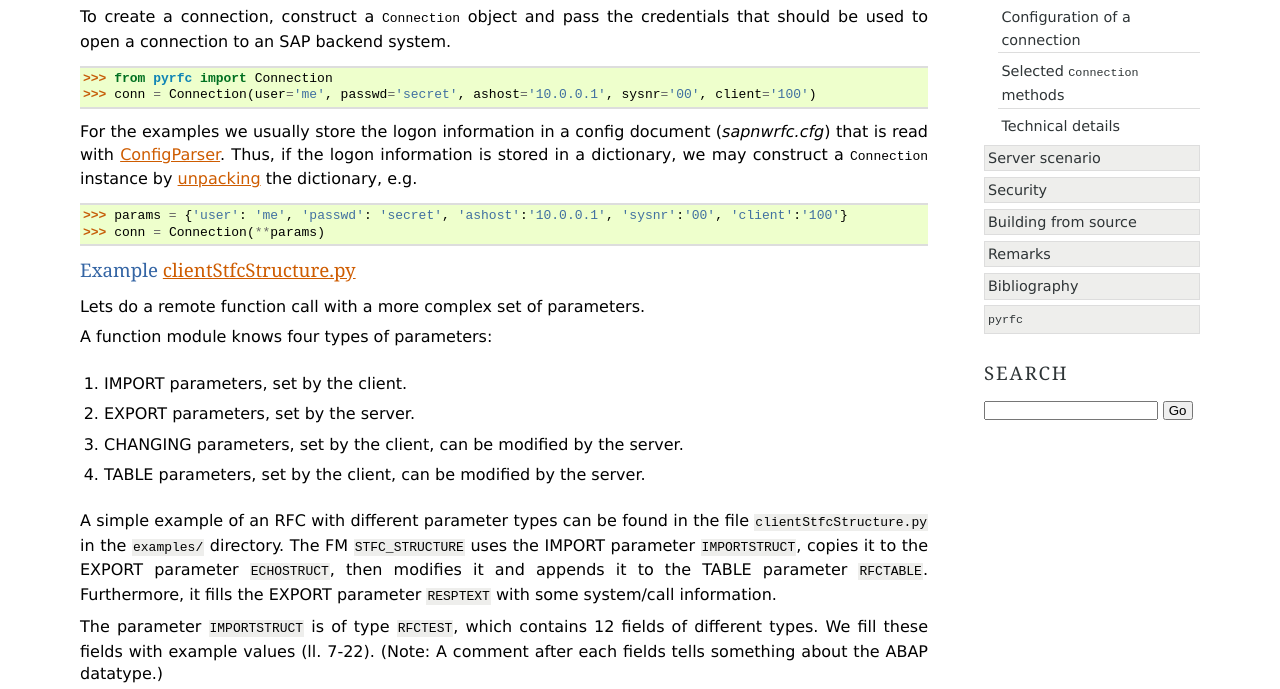
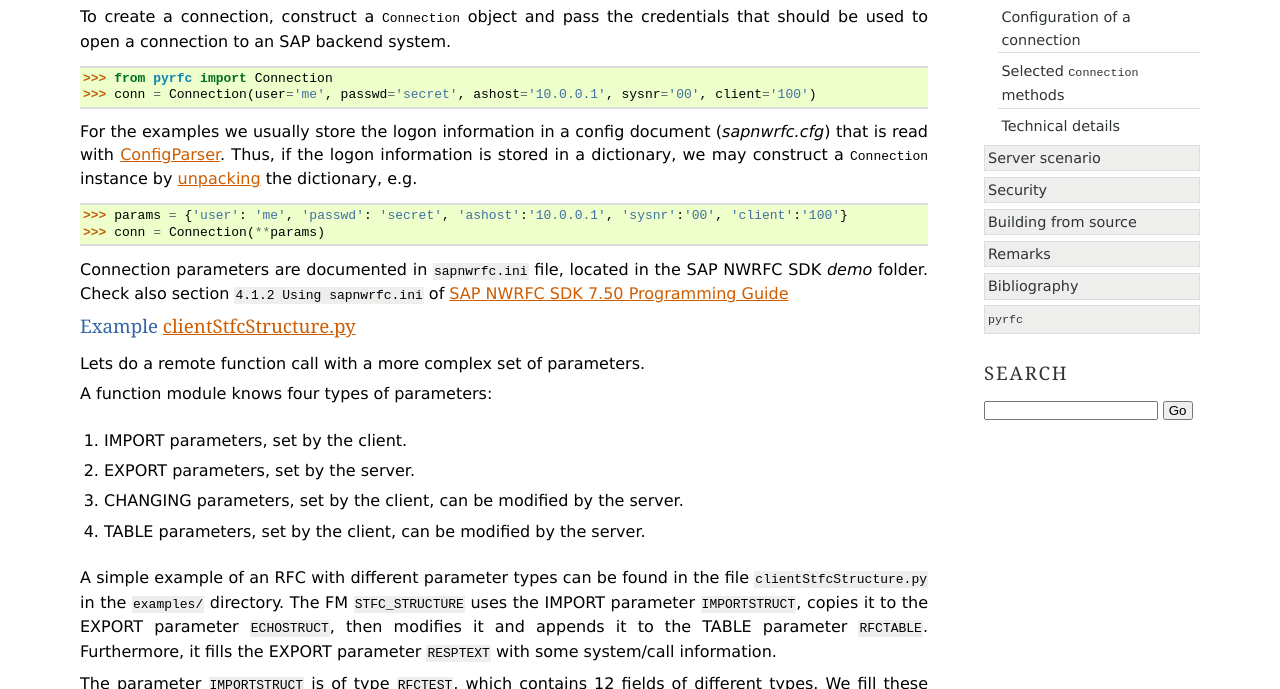
Before and after one commit to SAP/PyRFC, a Sphinx documentation site: the page built from doc/client.rst, in a window 1280 px wide and 900 px high, scrolled down 301 px, cut to the strip 0-689 px from the top of the window. Built offline with Sphinx 7.4.7, drawn with Linux system fonts in a browser that asks for light colours.

Commit message:
docs: connection parameters configuration, sapnwrfc.ini

```diff
--- a/doc/client.rst
+++ b/doc/client.rst
@@ -36,6 +36,10 @@ instance by `unpacking`_ the dictionary, e.g.
 >>> params = {'user': 'me', 'passwd': 'secret', 'ashost':'10.0.0.1', 'sysnr':'00', 'client':'100'}
 >>> conn = Connection(**params)
 
+
+Connection parameters are documented in ``sapnwrfc.ini`` file, located in
+the SAP NWRFC SDK `demo` folder. Check also section ``4.1.2 Using sapnwrfc.ini`` of
+`SAP NWRFC SDK 7.50 Programming Guide <https://support.sap.com/content/dam/support/en_us/library/ssp/products/connectors/nwrfcsdk/NW_RFC_750_ProgrammingGuide.pdf>`_
 
 .. _client-stfcstructure:
 
```
Also changed, not shown: README.md (+3 -4 lines).
